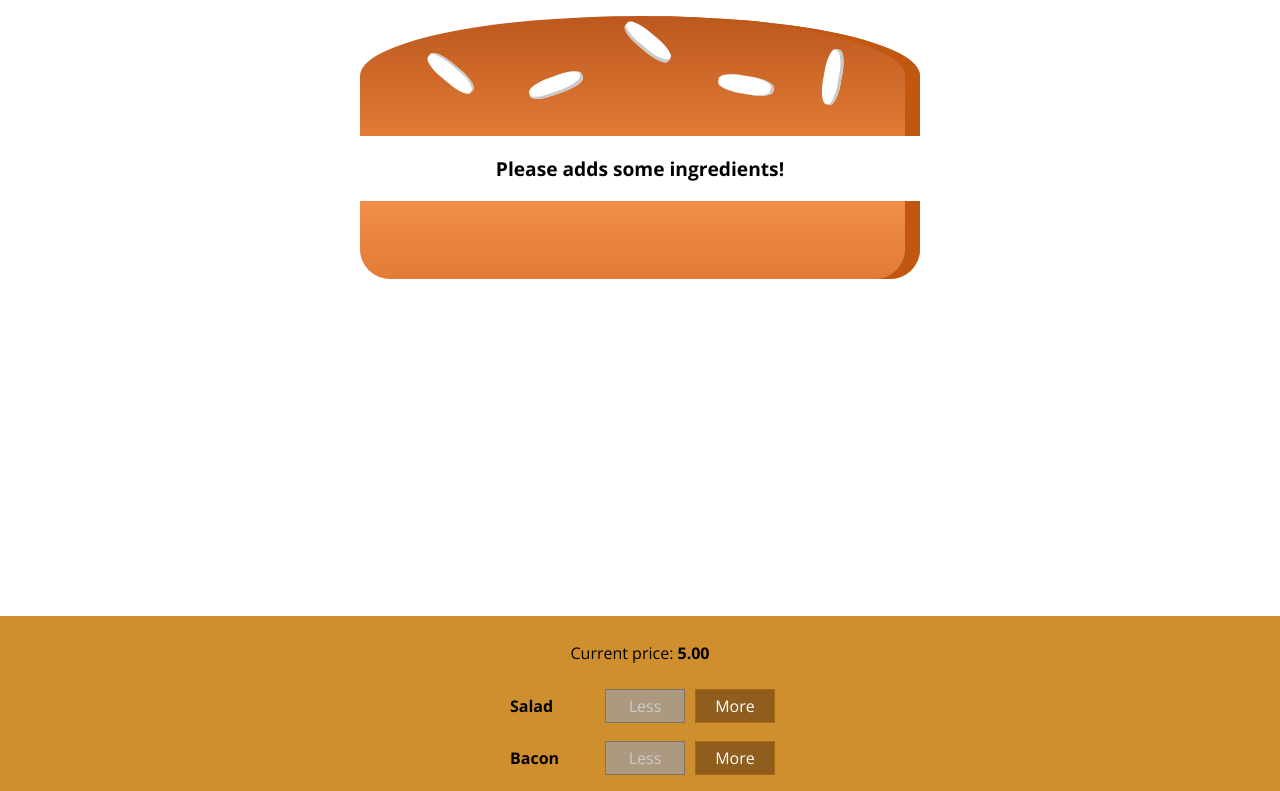
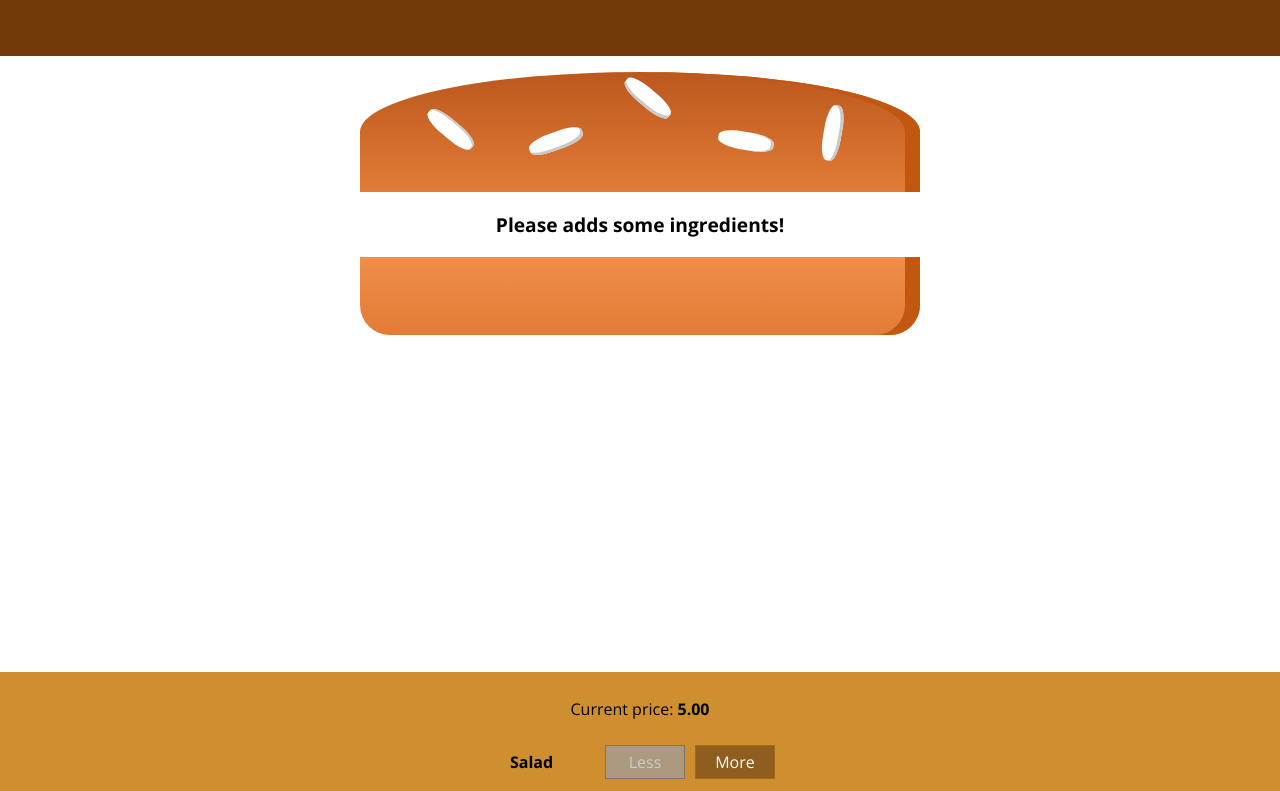
Before and after one commit to luizpaulofranz/react-burguer, a React app: page / in a window 1280 px wide. Shown: the top 791 px of the page. Built offline with nearby package versions, Linux system fonts and the light colour scheme.

Commit message:
Adds the initial Toolbar wrapper component.

```diff
--- a/src/components/Layout/Layout.css
+++ b/src/components/Layout/Layout.css
@@ -1 +1,3 @@
-.Content{margin-top:16px}
+.Content {
+    margin-top:72px
+}
--- a/src/components/Layout/Layout.js
+++ b/src/components/Layout/Layout.js
@@ -3,10 +3,11 @@
 // classes eh um objeto JS que contem classes CSS
 // configurados com CSS components
 import classes from './Layout.css';
+import Toolbar from '../Navigation/Toolbar/Toolbar';
 
 const layout = ( props ) => (
     <Aux>
-        {/*<div>Toolbar, SideDrawer, Backdrop</div>*/}
+        <Toolbar />
         <main className={classes.Content}>
             {props.children}
         </main>
--- /dev/null
+++ b/src/components/Navigation/Toolbar/Toolbar.css
@@ -0,0 +1,19 @@
+.Toolbar {
+    height: 56px;
+    width: 100%;
+    position: fixed;
+    top: 0;
+    left: 0;
+    background-color: #703B09;
+    display: flex;
+    justify-content: space-between;
+    align-items: center;
+    padding: 0 20px;
+    box-sizing: border-box;
+    z-index: 90;
+}
+
+.Toolbar nav {
+    height: 100%;
+
+}
--- /dev/null
+++ b/src/components/Navigation/Toolbar/Toolbar.js
@@ -0,0 +1,10 @@
+import React from 'react';
+import classes from './Toolbar.css';
+
+const toolbar = ( props ) => (
+    <header className={classes.Toolbar}>
+
+    </header>
+);
+
+export default toolbar;
```
